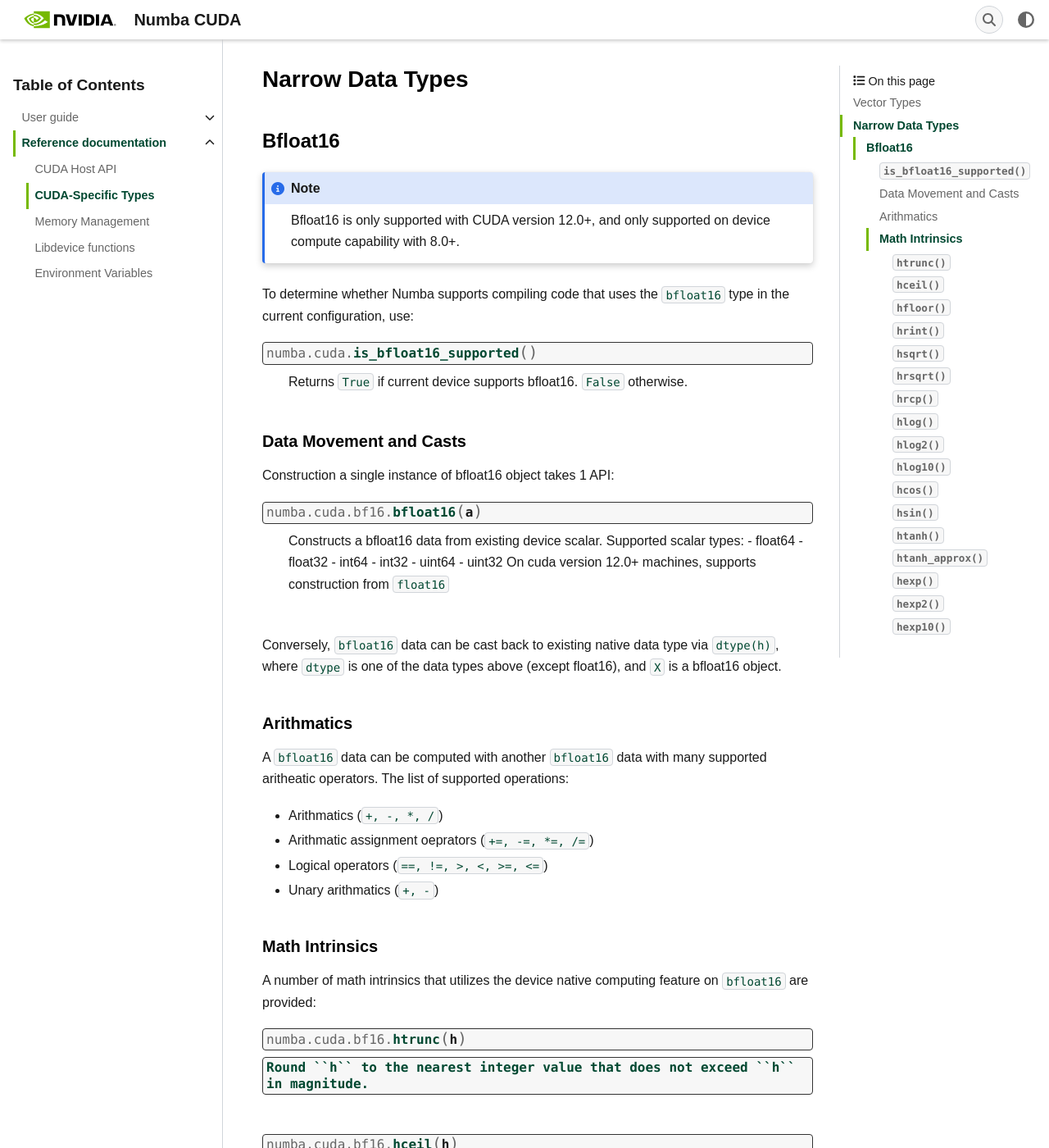
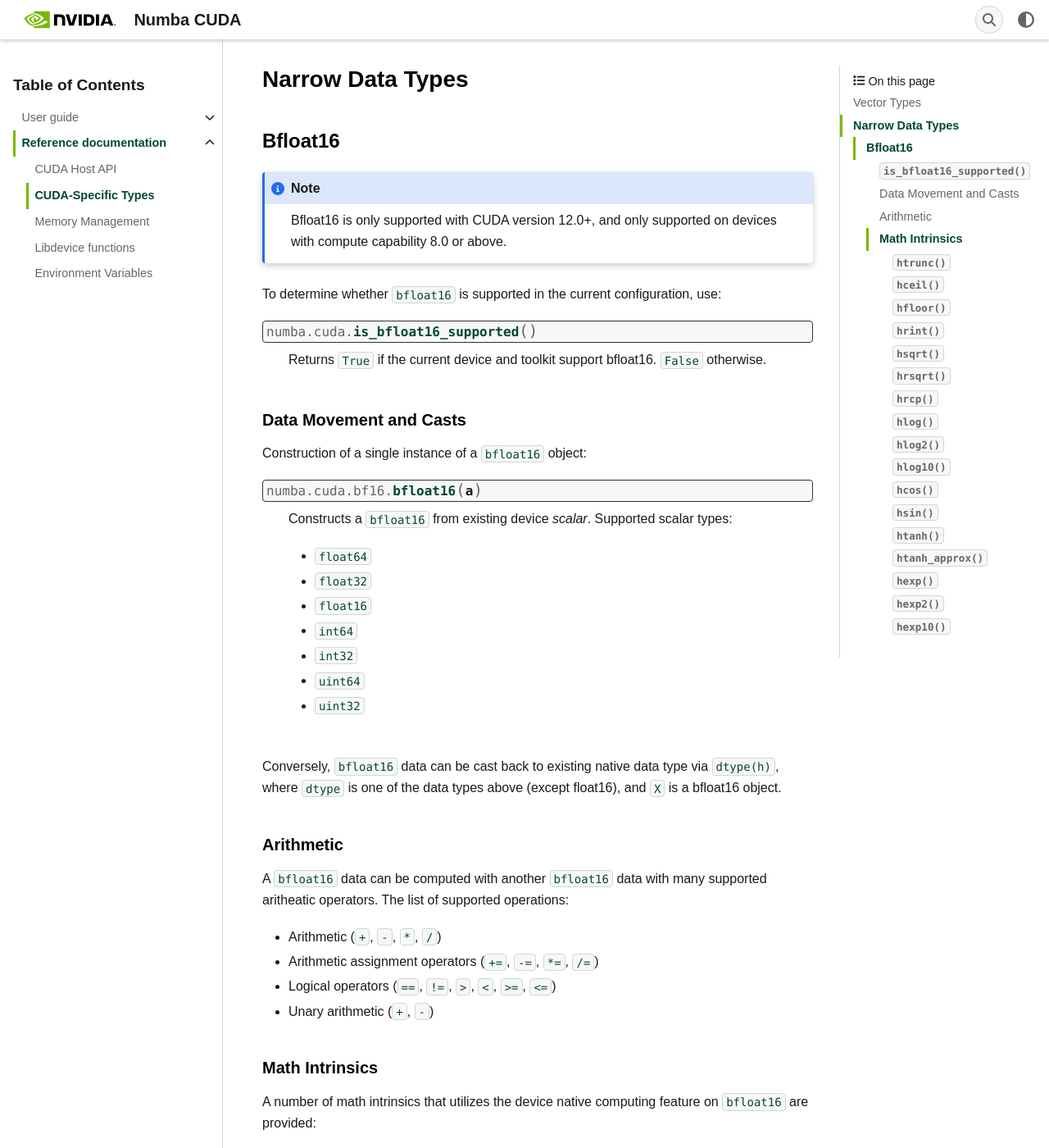
Before and after one commit to NVIDIA/numba-cuda, a Sphinx documentation site: the page built from docs/source/reference/types.rst, in a window 1280 px wide and 1400 px high, scrolled down 1300 px. Shown: the whole window at 82% size. Built offline with Sphinx 7.4.7, drawn with Linux system fonts in a browser that asks for light colours; some web fonts are replaced; pages that are not in the unit, such as notebooks, are missing from menus.

Commit message:
Batch address documentation review comments
Co-authored-by: Graham Markall <535640+gmarkall@users.noreply.github.com>

```diff
--- a/docs/source/reference/types.rst
+++ b/docs/source/reference/types.rst
@@ -65,45 +65,48 @@
 .. note::
 
     Bfloat16 is only supported with CUDA version 12.0+, and only supported on
-    device compute capability with 8.0+.
+    devices with compute capability 8.0 or above.
 
-To determine whether Numba supports compiling code that uses the ``bfloat16``
-type in the current configuration, use:
+To determine whether ``bfloat16`` is supported in the current configuration,
+use:
 
 .. function:: numba.cuda.is_bfloat16_supported()
 
-    Returns ``True`` if current device supports bfloat16. ``False`` otherwise.
+    Returns ``True`` if the current device and toolkit support bfloat16.
+    ``False`` otherwise.
 
 Data Movement and Casts
 ***********************
 
-Construction a single instance of bfloat16 object takes 1 API:
+Construction of a single instance of a ``bfloat16`` object:
 
 .. function:: numba.cuda.bf16.bfloat16(a)
 
-    Constructs a bfloat16 data from existing device scalar. Supported scalar types:
-    - float64
-    - float32
-    - int64
-    - int32
-    - uint64
-    - uint32
-    On cuda version 12.0+ machines, supports construction from ``float16``
+    Constructs a ``bfloat16`` from existing device `scalar`. Supported scalar
+    types:
+
+    - ``float64``
+    - ``float32``
+    - ``float16``
+    - ``int64``
+    - ``int32``
+    - ``uint64``
+    - ``uint32``
 
 Conversely, ``bfloat16`` data can be cast back to existing native data type via
 ``dtype(h)``, where ``dtype`` is one of the data types above (except float16),
 and ``X`` is a bfloat16 object.
 
-Arithmatics
-************
+Arithmetic
+**********
 
 A ``bfloat16`` data can be computed with another ``bfloat16`` data with many
 supported aritheatic operators. The list of supported operations:
 
-- Arithmatics (``+, -, *, /``)
-- Arithmatic assignment oeprators (``+=, -=, *=, /=``)
-- Logical operators (``==, !=, >, <, >=, <=``)
-- Unary arithmatics (``+, -``)
+- Arithmetic (``+``, ``-``, ``*``, ``/``)
+- Arithmetic assignment operators (``+=``, ``-=``, ``*=``, ``/=``)
+- Logical operators (``==``, ``!=``, ``>``, ``<``, ``>=``, ``<=``)
+- Unary arithmetic (``+``, ``-``)
 
 Math Intrinsics
 ***************
```
Also changed, not shown: other parts of docs/source/reference/types.rst (+1 -1 lines).
